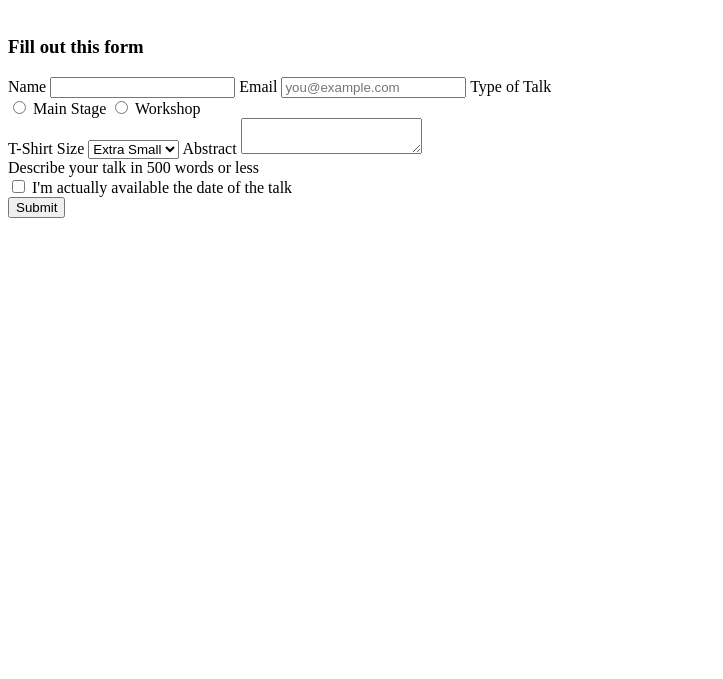
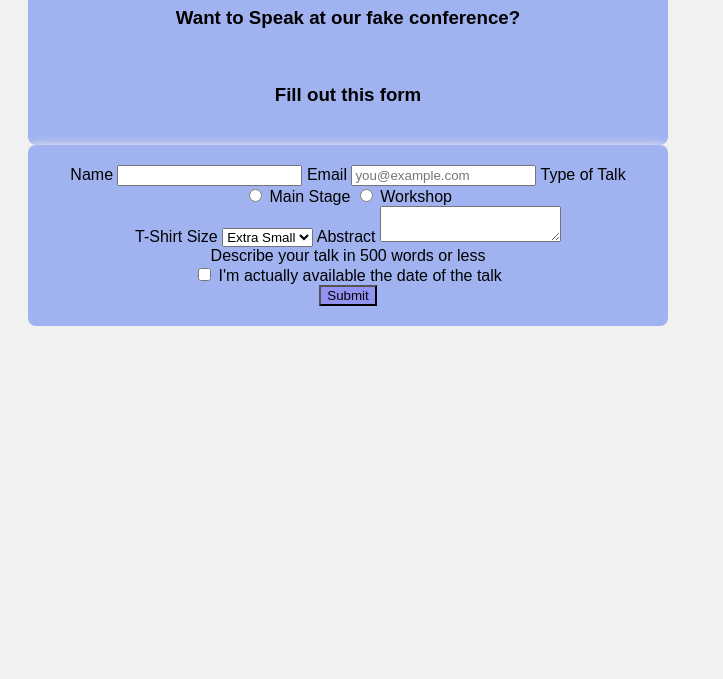
Before and after one commit to maheshashokkelkar1/basichtml, a plain HTML site: page reference.html in a window 1280 px wide. Shown: the part 121-800 px from the top of the page, without its empty margins (0-723 px from the left). Drawn offline with Linux system fonts and the light colour scheme.

Commit message:
updated reference html

```diff
--- a/reference.html
+++ b/reference.html
@@ -4,11 +4,63 @@
     <meta charset="UTF-8">
     <meta name="viewport" content="width=device-width, initial-scale=1.0">
     <title>Speaker Submission</title>
+    <style>
+      body {
+      font-family: Arial, sans-serif;
+      background-color: #f2f2f2;
+      padding: 20px;
+      /* display: flex;
+      justify-content: center; */
+    }
+
+    .submission-heading {
+      text-align: center;
+      background-color: rgb(160, 179, 240);
+      padding: 20px;
+      max-width: 600px;
+      width: 100%;
+      border-radius: 8px;
+      box-shadow: 0 0 10px rgb(243, 238, 238);
+    }
+    .main-container {
+      text-align: center;
+      background-color: rgb(160, 179, 240);
+      /* padding: 10px;
+      width: 600px;
+      width: 100%;
+      border-radius: 8px;
+      box-shadow: 0 0 10px rgba(0,0,0,0.1); */
+      padding: 20px;
+      max-width: 600px;
+      width: 100%;
+      border-radius: 8px;
+      box-shadow: 0 0 10px rgb(243, 238, 238);
+    }
+     @media screen and (max-width: 468px)
+            .form-input-row {
+                display: block;
+                margin: 10px 0;
+            }
+
+            .form-input-label {
+                width: 90%;
+                text-align: left;
+                padding-right: 0;
+            }
+
+            .form-input-element {
+                width: 90%;
+                text-align: left;
+            }
+    </style>
 </head>
 <body>
+  <div class="form-input-row"></div>
+  <div class="submission-heading">
     <h1>Speaker Submission</h1>
     <h3>Want to Speak at our fake conference?</h3><br>
     <h3> Fill out this form</h3>
+  </div>
     <div class="container">
         <div class="main-container">
     <form>
@@ -39,9 +91,10 @@
         </label>
       </div>
 
-      <button type="submit">Submit</button>
+      <button type="submit" style="background-color: rgb(147, 147, 241);">Submit</button>
     </form>
         </div>
     </div>
+    </div>
 </body>
 </html>
```
